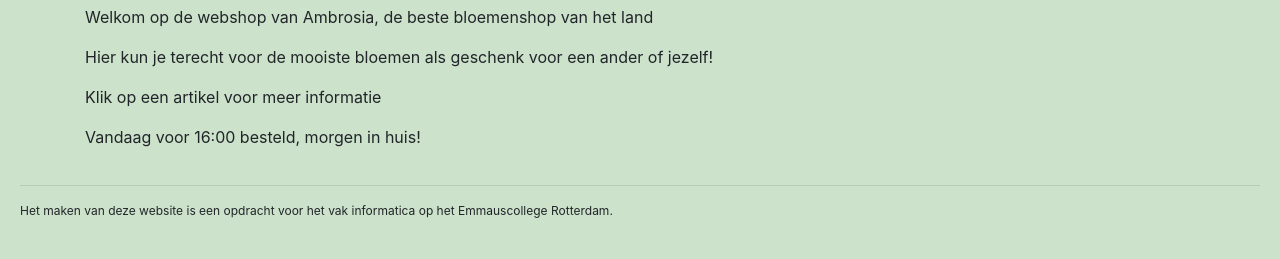
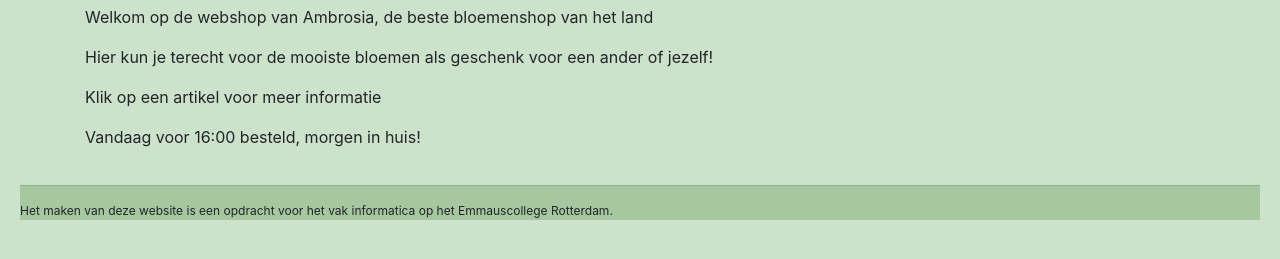
Before and after one commit to emmaus-5h/5Hin1-webshop-Lois-Annika-Alyssa, a website: page web/index.html in a window 1280 px wide. Shown: the part 83-342 px from the top of the page. Drawn offline with nearby package versions, Linux system fonts and the light colour scheme; no server answers.

Commit message:
footer kleur

```diff
--- a/web/css/style.css
+++ b/web/css/style.css
@@ -5,7 +5,7 @@
 footer {
   margin: 20px;
   font-size: 12px;
-
+background-color: rgb(167, 199, 161);
 }
 
 .toast {
```
Also changed, not shown: README.md.
